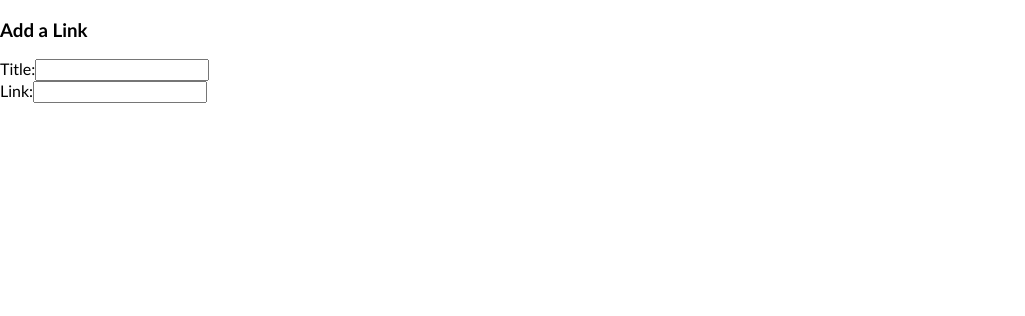
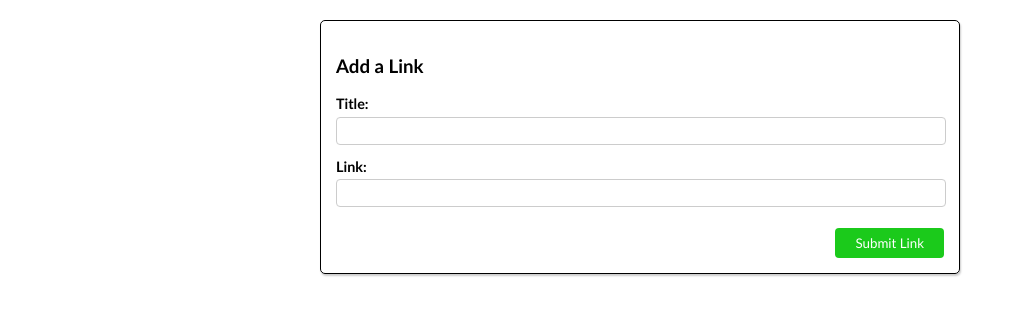
Before and after one commit to iamhrk/angular-reddit, an Angular app: page / in a window 1280 px wide. Shown: the top 316 px of the page, without its empty margins (0-1025 px from the left). Built offline with nearby package versions, Linux system fonts and the light colour scheme.

Commit message:
Add form style

```diff
--- a/src/app/app.component.css
+++ b/src/app/app.component.css
@@ -0,0 +1,65 @@
+.section-app {
+  padding: 0 25%;
+}
+
+.form {
+  background-color: rgba(lightblue, 0.85);
+  padding: 15px;
+  margin-top: 20px;
+  border-radius: 5px;
+  border: 1px solid ;
+  box-shadow: 1px 2px 2px #ccc;
+}
+
+
+.button-container {
+  display: flex;
+}
+
+.button-container button {
+  margin-left: auto;
+  margin-top: 8px;
+  padding: 7px 20px;
+  border-radius: 4px;
+  outline: none;
+  border: none;
+  color: white;
+  background-color: rgb(27, 202, 27);
+  cursor: pointer;
+}
+
+.button-container button:hover {
+  background-color: darken(rgb(27, 202, 27), 10%);
+}
+
+
+.form-group {
+  margin: 13px 0;
+}
+
+.form-group * {
+  display: block;
+  width: 100%;
+  margin: 4.5px 0;
+}
+
+.form-group label {
+  font-weight: 650;
+  font-size: 0.9rem;
+}
+
+.form-group .form-control {
+  color: black;
+  background-color: #fff;
+  text-indent: 15px;
+  width: 100%;
+  padding: 5px 0;
+  border-radius: 4px;
+  border: 1px solid #ccc;
+}
+
+.form-group .form-control:active,
+.form-group .form-control:focus {
+  border: 1px solid darken(lightblue, 25%);
+  outline: none;
+}
--- a/src/app/app.component.html
+++ b/src/app/app.component.html
@@ -1,14 +1,24 @@
-<form ui large form segment>
-  <h3 class="ui header">Add a Link</h3>
+<section class="section-app">
+  <div class="form">
 
-  <div class="field">
+    <form>
+      <h3 class="title">Add a Link</h3>
+
+      <div class="form-group">
         <label for="title">Title:</label>
-    <input name="title" id="title">
+        <input class="form-control" name="title" id="title">
       </div>
 
-  <div class="field">
+      <div class="form-group">
         <label for="link">Link:</label>
-    <input name="link" id="link">
+        <input class="form-control" name="link" id="link">
       </div>
 
+      <div class="button-container">
+        <button>
+          Submit Link
+        </button>
+      </div>
     </form>
+  </div>
+</section>
```
Lines whose indentation alone changed are shown as unchanged.
